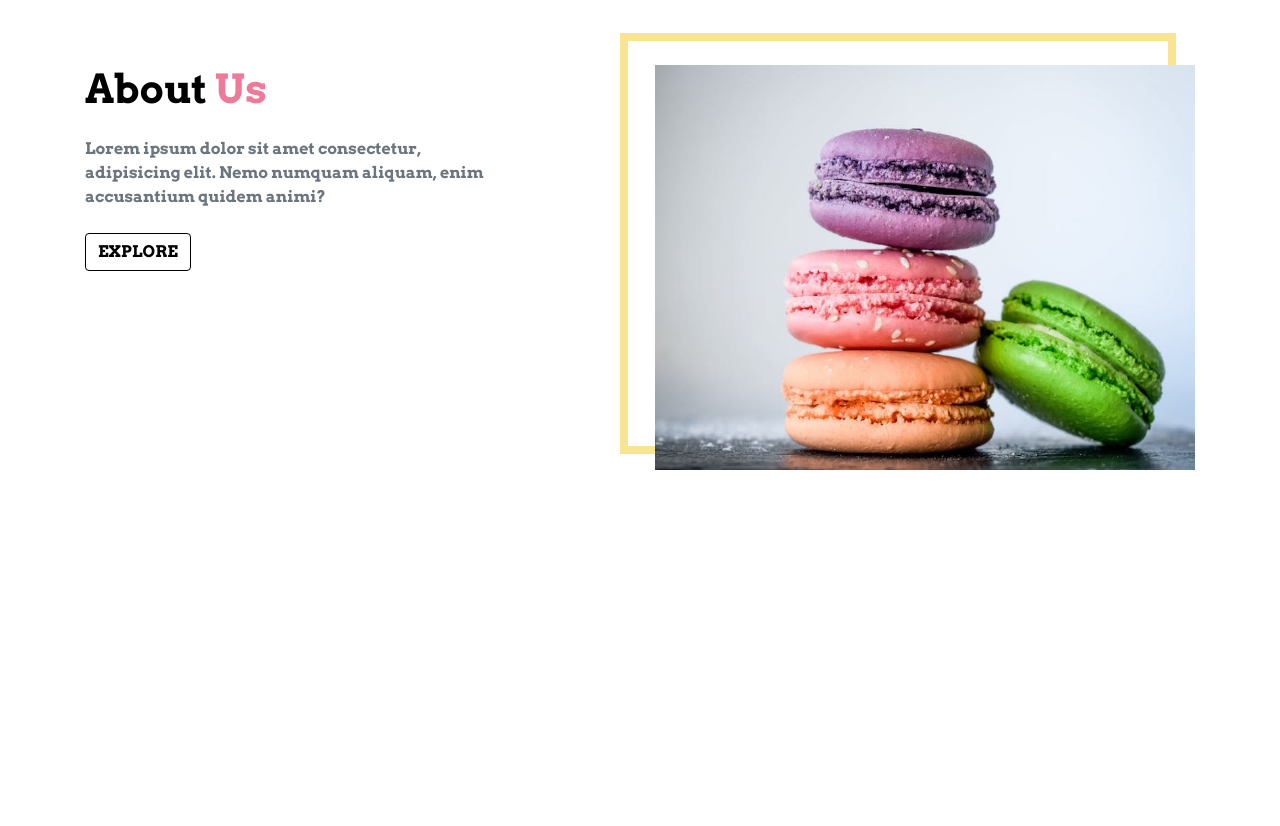
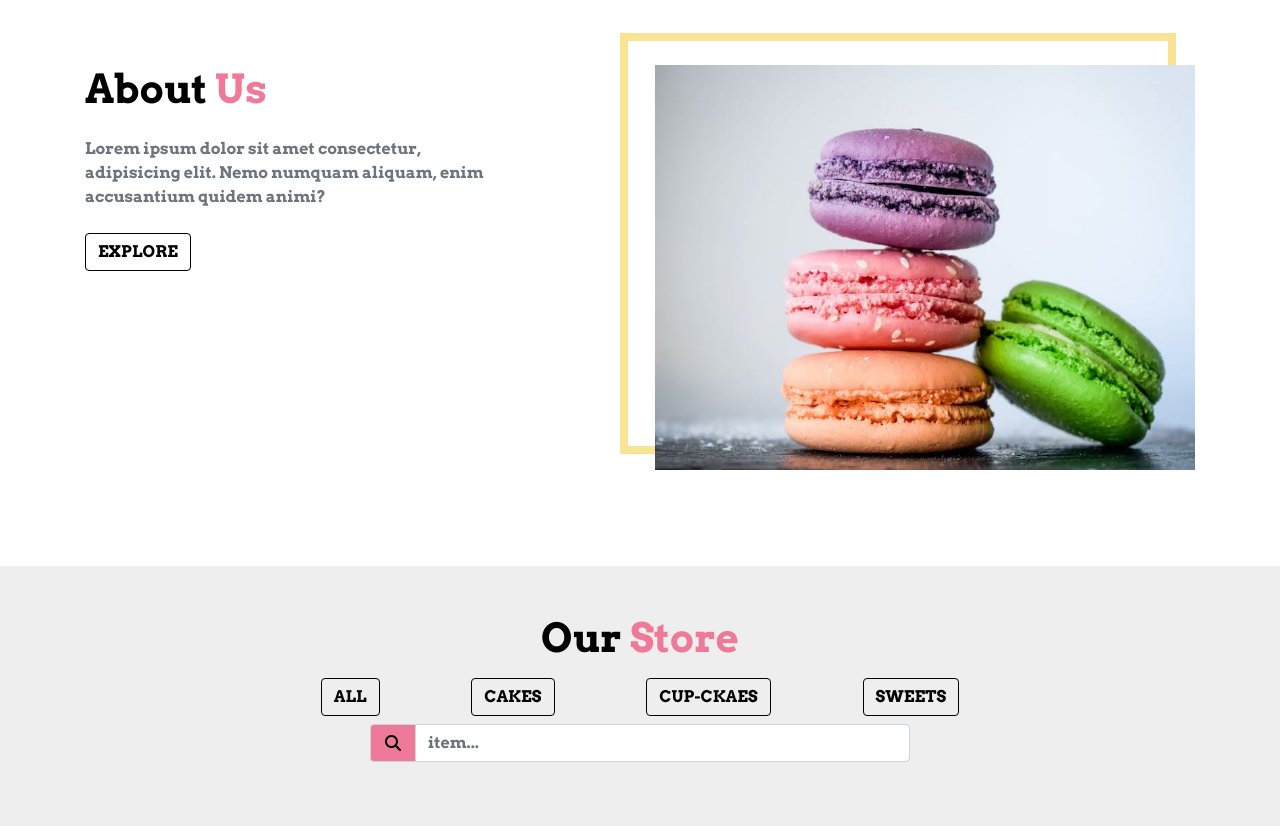
Before and after one commit to RabbyJim1/bootstrap-pratice, a plain HTML site: page practice-2 (restaurant)/index.html in a window 1280 px wide. Shown: the part 782-1608 px from the top of the page. Before the commit the page ends 1348 px from the top, so only its background shows below. Drawn offline with Linux system fonts and the light colour scheme.

Commit message:
store part-1 done!

```diff
--- a/practice-2 (restaurant)/css/main.css
+++ b/practice-2 (restaurant)/css/main.css
@@ -135,3 +135,15 @@ body {
   top: 0;
   left: 0;
 }
+
+/* search box */
+.store{
+  background: var(--mainGrey);
+}
+
+.search-box{
+  background: var(--mainPink);
+  color: var(--mainBlack);
+}
+
+/*  */
--- a/practice-2 (restaurant)/index.html
+++ b/practice-2 (restaurant)/index.html
@@ -143,6 +143,49 @@
     </section>
     <!-- about end -->
 
+    <!-- store start -->
+    <section id="store" class="store py-5">
+      <div class="container">
+        <!-- store title start -->
+        <div class="row">
+          <div class="col-10 mx-auto col-sm-6 text-center">
+            <h1 class="text-capitalize">
+              our <strong class="banner-title">store</strong>
+            </h1>
+          </div>
+        </div>
+        <!-- store title end -->
+        <!-- filter start -->
+        <div class="row">
+          <div class="col-lg-8 mx-auto d-flex justify-content-around sortBtn flex-wrap">
+            <a href="" class="btn btn-black text-uppercase filter-btn m-2" data-filter="all">all</a>
+            <a href="" class="btn btn-black text-uppercase filter-btn m-2" data-filter="all">cakes</a>
+            <a href="" class="btn btn-black text-uppercase filter-btn m-2" data-filter="all">cup-ckaes</a>
+            <a href="" class="btn btn-black text-uppercase filter-btn m-2" data-filter="all">sweets</a>
+          </div>
+        </div>
+        <!-- filter end -->
+        <!-- search box start -->
+        <div class="row">
+          <div class="col-10 mx-auto col-md-6">
+            <form>
+              <div class="input-group mb-3">
+                <div class="input-group-prepend">
+                  <span class="input-group-text search-box" id="search-icon">
+                    <i class="fas fa-search"></i>
+                  </span>
+                </div>
+                <input type="text" name="" id="search-item" class="form-control" placeholder="item...">
+              </div>
+            </form>
+          </div>
+        </div>
+        <!-- search box end -->
+
+      </div>
+    </section>
+    <!-- store end -->
+
     <!-- jquery js -->
     <script src="./js/jquery-3.5.1.min.js"></script>
     <!-- bootstrap js -->
```
